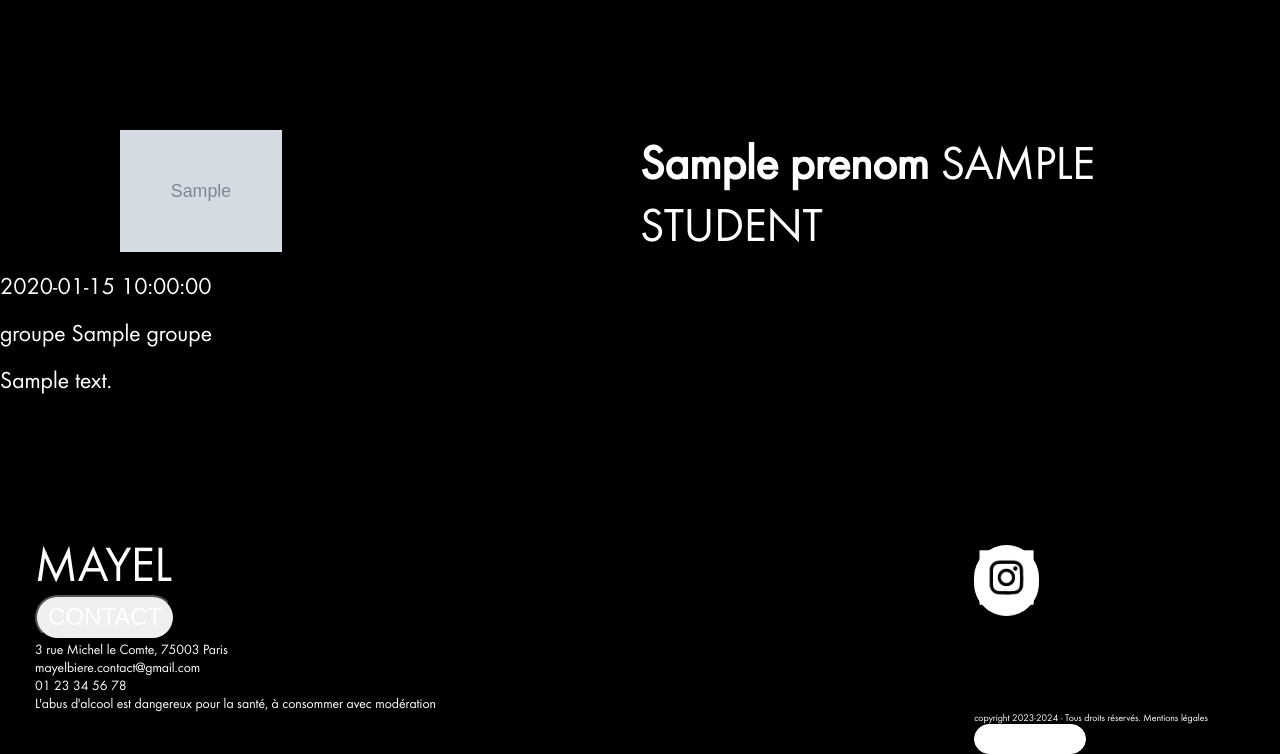
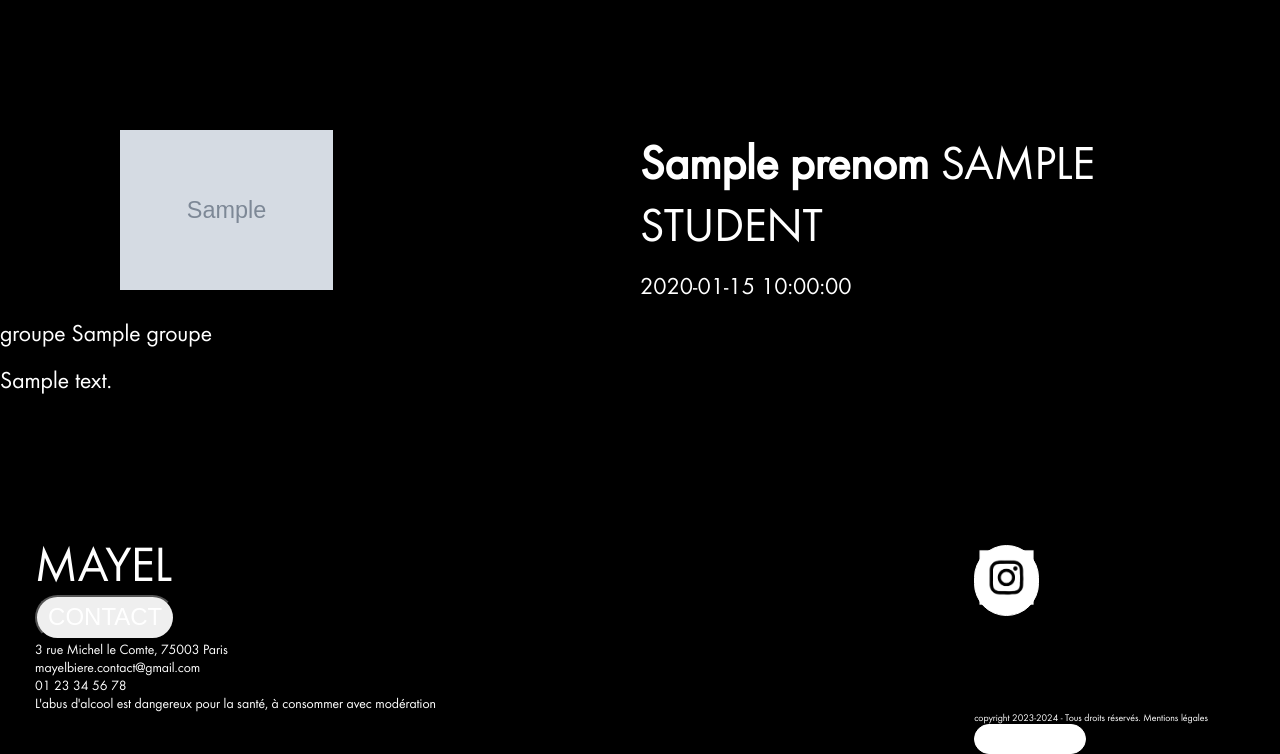
Before and after one commit to j3eyy/B2_MAYEL, a PHP site: template app/view/fiche.view.php in a window 1280 px wide. Shown: the part 162-916 px from the top of the page. Run offline with PHP 8.4, Linux system fonts and the light colour scheme; the template is opened without the code that fills it: most values are stand-ins (such as "Sample title", 1, 10 or a date in 2020); grey boxes marked "Sample" are stand-in pictures; data that the repository does not hold is empty; some web fonts are replaced.

Commit message:
css brasserie/trombi

```diff
--- a/public/css/trombi.css
+++ b/public/css/trombi.css
@@ -18,14 +18,6 @@
     height: 100%;
     width: 100%;
     z-index: -1;
-
-    background-image:linear-gradient(
-        220deg,
-        rgb(118 89 78 / 0%)
-      ),
-    background-size: cover;
-    background-repeat: no-repeat;
-    background-position: center;
   }
 
 body {
@@ -74,9 +66,8 @@
 }
 
   .photo {
-    width: 162px;
-
-    margin: auto;
+    width: 213px;
+   margin: auto;
   }
 
   .big_photo{
```
Also changed, not shown: public/css/brasserie.css (+14 -3 lines).
